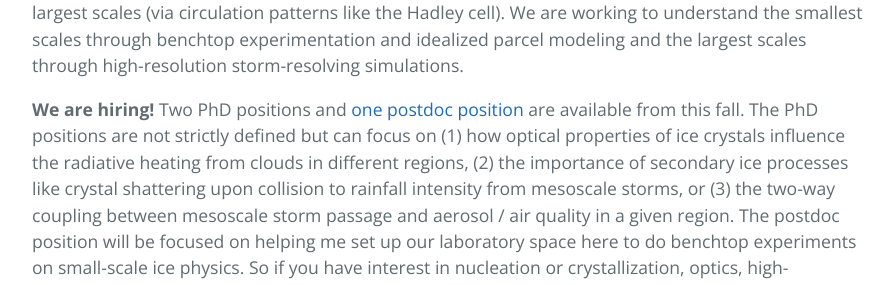
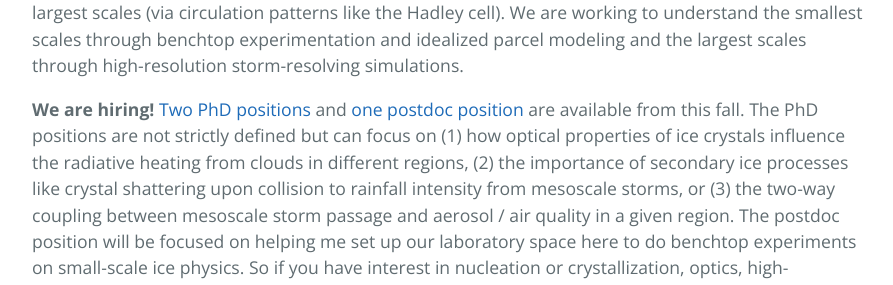
Before and after one commit to sylviasullivan/sylviasullivan.github.io, a Jekyll site: the page built from index.md, in a window 1280 px wide and 900 px high, scrolled down 737 px. Shown: the part 163-448 px from the top of the window, without its empty margins (192-1085 px from the left). Built offline with Jekyll 4.4.1, drawn with Linux system fonts in a browser that asks for light colours; some of the changed lines change nothing that is shown.

Commit message:
Add PhD positions link

```diff
--- a/index.md
+++ b/index.md
@@ -8,7 +8,7 @@ description: Department of Chemical and Environmental Engineering, University of
 
 We are broadly interested in scale interactions in the atmosphere and how best to represent these in weather and climate models in order to build resilience in water-susceptible regions. At the moment, we are focused on mesoscale convective systems as a specific instance of this atmospheric scale problem. Mesoscale convective systems are aggregations of thunderstorms that extend over hundreds of kilometers and bring the majority of extreme rainfall throughout the tropics. Their intermediate size in the spectrum of atmospheric phenomena means that they are influenced by both the smallest scales (like ice crystal or droplet formation, called cloud microphysics) and the largest scales (via circulation patterns like the Hadley cell). We are working to understand the smallest scales through benchtop experimentation and idealized parcel modeling and the largest scales through high-resolution storm-resolving simulations.
 
-**We are hiring!** Two PhD positions and [one postdoc position](https://arizona.csod.com/ux/ats/careersite/4/home/requisition/8896?c=arizona) are available from this fall. The PhD positions are not strictly defined but can focus on (1) how optical properties of ice crystals influence the radiative heating from clouds in different regions, (2) the importance of secondary ice processes like crystal shattering upon collision to rainfall intensity from mesoscale storms, or (3) the two-way coupling between mesoscale storm passage and aerosol / air quality in a given region. The postdoc position will be focused on helping me set up our laboratory space here to do benchtop experiments on small-scale ice physics. So if you have interest in nucleation or crystallization, optics, high-performance computing, or computational fluid dynamics, please get in touch!
+**We are hiring!** [Two PhD positions](Files/PhD-positions.pdf) and [one postdoc position](https://arizona.csod.com/ux/ats/careersite/4/home/requisition/8896?c=arizona) are available from this fall. The PhD positions are not strictly defined but can focus on (1) how optical properties of ice crystals influence the radiative heating from clouds in different regions, (2) the importance of secondary ice processes like crystal shattering upon collision to rainfall intensity from mesoscale storms, or (3) the two-way coupling between mesoscale storm passage and aerosol / air quality in a given region. The postdoc position will be focused on helping me set up our laboratory space here to do benchtop experiments on small-scale ice physics. So if you have interest in nucleation or crystallization, optics, high-performance computing, or computational fluid dynamics, please get in touch!
 
 ## Radiative heating from ice clouds
 
```
